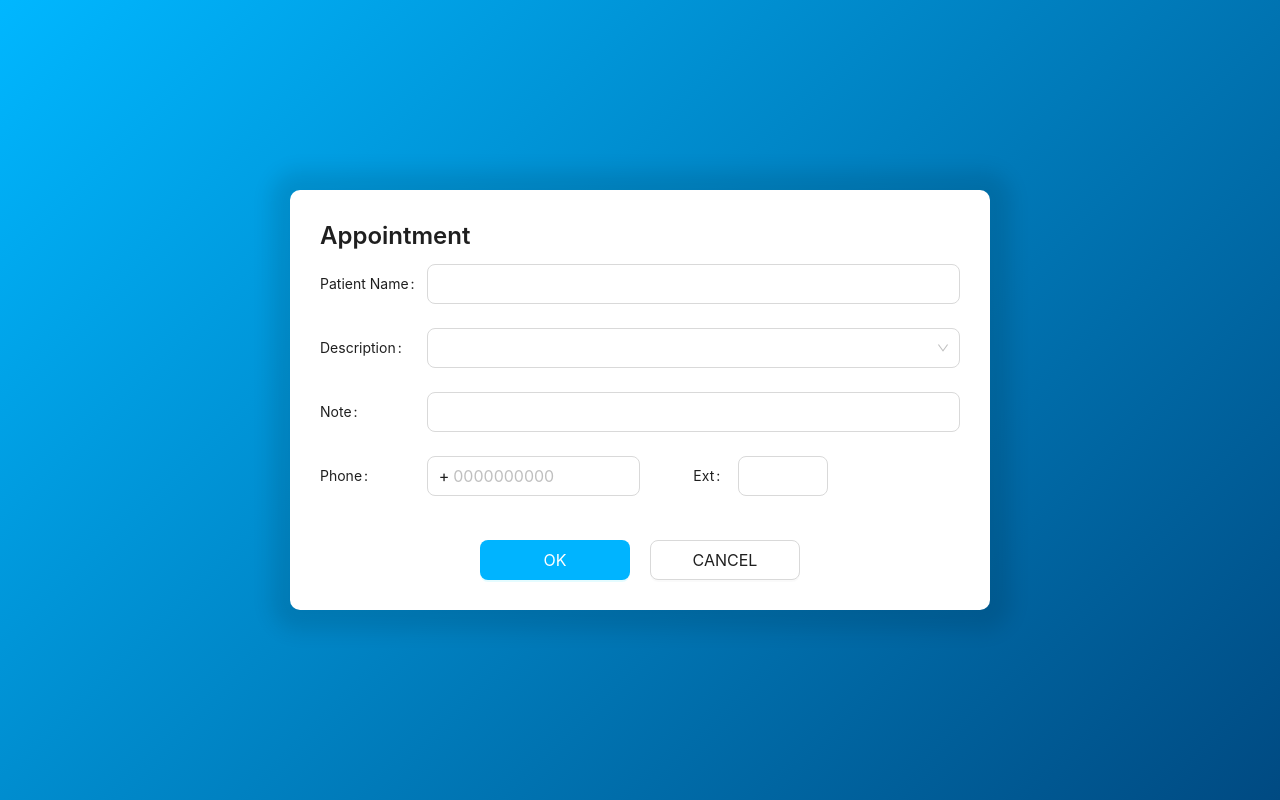
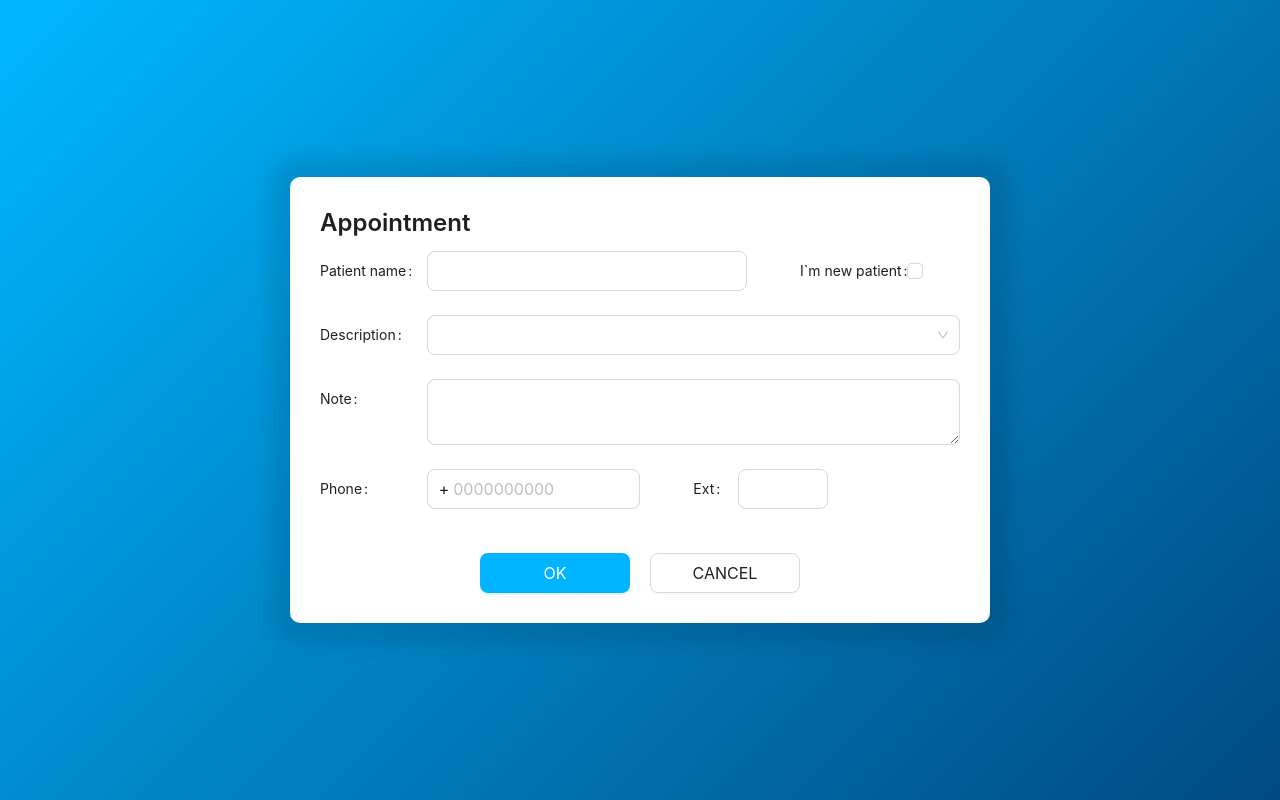
Before and after one commit to iTuga/form-demo, a Next.js app: page / in a window 1280 px wide. Built offline with nearby package versions, Linux system fonts and the light colour scheme.

Commit message:
updated text and fixed deploy error

```diff
--- a/src/components/Form/index.module.css
+++ b/src/components/Form/index.module.css
@@ -12,7 +12,7 @@
 
 .submitted {
     opacity: 0;
-    max-height: 200px;
+    max-height: 300px;
 }
 .buttonWrapper {
     display: flex;
@@ -28,6 +28,7 @@
     text-transform: uppercase;
 }
 .successBlock {
+    width: 80%;
     opacity: 0;
     visibility: hidden;
     transition: all 0.3s ease;
--- a/src/components/Form/index.tsx
+++ b/src/components/Form/index.tsx
@@ -1,11 +1,12 @@
 'use client'
 import React, {useState} from 'react';
-import {Button, Col, Form, Input, InputNumber, Row, Select, Switch,} from 'antd';
+import {Button, Checkbox, Col, Form, Input, InputNumber, Row, Select, Switch,} from 'antd';
 import styles from './index.module.css'
 import Title from "antd/es/typography/Title";
 import {number, object as yup, string} from 'yup';
 import { useFormik } from 'formik';
 import {CheckOutlined} from "@ant-design/icons";
+import TextArea from "antd/es/input/TextArea";
 
 
 function DemoForm () {
@@ -27,8 +28,8 @@ function DemoForm () {
             formik.resetForm();
         },
         validationSchema: yup({
-            patient: string().trim().required('Enter Patient'),
-            description: string().required('Enter Description'),
+            patient: string().trim().required('Enter patient'),
+            description: string().required('Enter description'),
             phone: string()
                 .trim()
                 .required('Enter your work phone number')
@@ -54,10 +55,12 @@ function DemoForm () {
         <div className={styles.formWrapper}>
             <Form onFinish={formik.submitForm} className={`${styles.form} ${isSubmitted && styles.submitted}`}>
                 <Title level={3}>Appointment</Title>
+                <Row justify={'space-between'}>
+                    <Col span={16}>
                         <Form.Item
                             className={styles.formItem}
-                    label="Patient Name"
-                    labelCol={{span: 4}}
+                            label="Patient name"
+                            labelCol={{span: 6}}
                             labelAlign={'left'}
                             validateStatus={statusFor('patient')}
                             help={helpFor('patient')}
@@ -68,6 +71,19 @@ function DemoForm () {
                                 {...formik.getFieldProps(nameof({ patient }))}
                             />
                         </Form.Item>
+                    </Col>
+                    <Col span={6}>
+                        <Form.Item
+                            className={styles.formItem}
+                            label="I`m new patient"
+                            labelCol={{span: 16}}
+                            labelAlign={'left'}
+                        >
+                            <Checkbox />
+                        </Form.Item>
+                    </Col>
+                </Row>
+
                 <Form.Item
                     className={styles.formItem}
                     label="Description"
@@ -82,7 +98,7 @@ function DemoForm () {
                         {...formik.getFieldProps(nameof({ description }))}
                         onChange={value => formik.setFieldValue(nameof({ description }), value)}
                     >
-                        <Select.Option value="demo">I don't know</Select.Option>
+                        <Select.Option value="demo">I don`t know</Select.Option>
                         <Select.Option value="demo">Initial examination</Select.Option>
                         <Select.Option value="demo">Neurological physical therapy</Select.Option>
                         <Select.Option value="demo">Geriatric physical therapy</Select.Option>
@@ -97,7 +113,7 @@ function DemoForm () {
                     labelCol={{span: 4}}
                     labelAlign={'left'}
                 >
-                    <Input autoComplete="off" />
+                    <TextArea autoComplete="off" />
                 </Form.Item>
                 <Row justify={'space-between'}>
                     <Col span={12}>
@@ -137,7 +153,7 @@ function DemoForm () {
             </Form>
             <div className={`${styles.successBlock} ${isSubmitted && styles.show}`}>
                 <CheckOutlined className={styles.successIcon}/>
-                <Title level={2}>Thanks for your request!  We are creating appointment for you and will send confirmation  soon!</Title>
+                <Title level={2}>Thanks for your request!<br />  We are creating appointment and will send a confirmation to you soon!</Title>
                 <Button
                     type={'primary'}
                     htmlType="submit"
```
Lines whose indentation alone changed are shown as unchanged.
